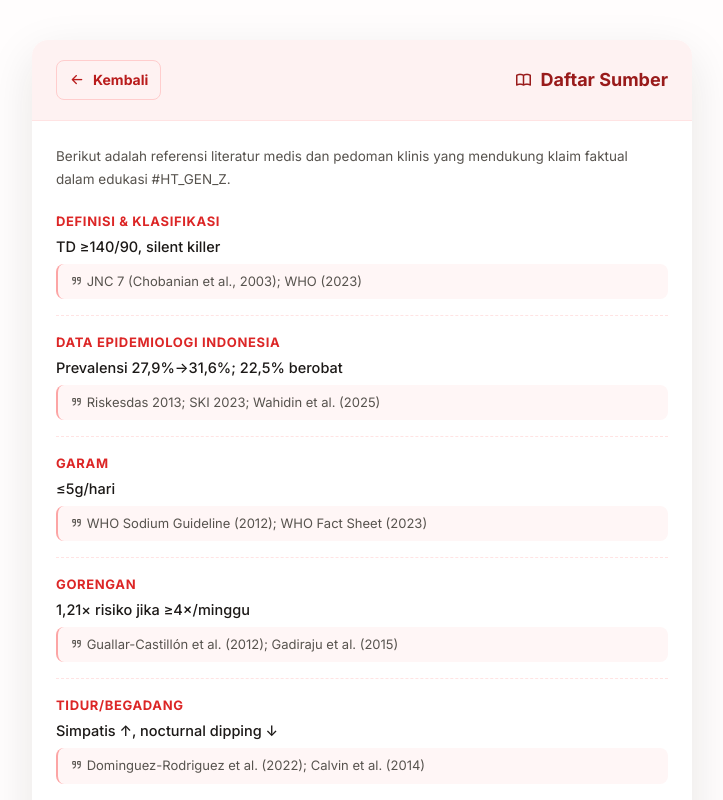
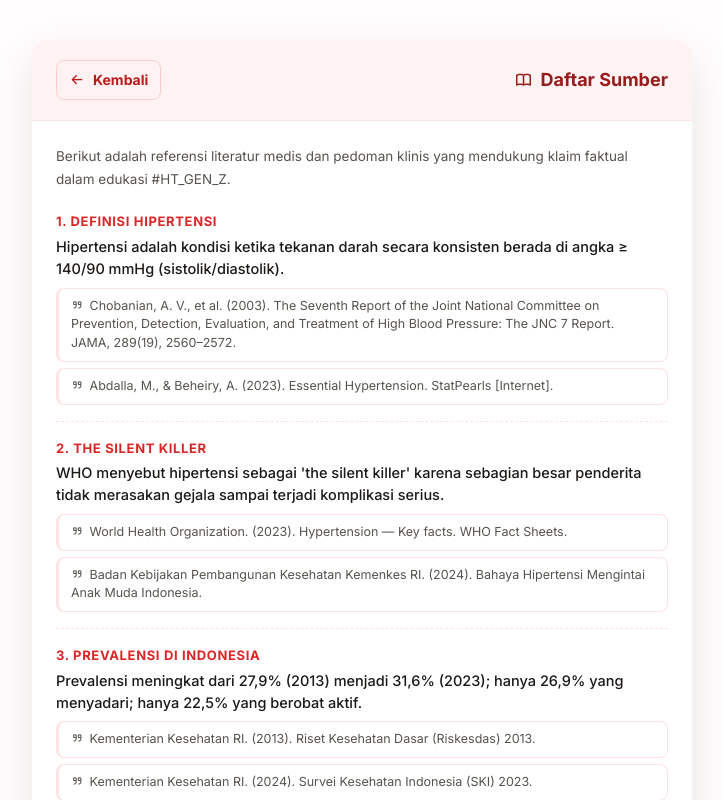
Before and after one commit to alchemist4real/hipertensimengintaigenz, a React (Vite) app: page / in a window 1280 px wide. Both pictures are taken after a click on the button "Referensi Literatur". Shown: the top 800 px of the page, without its empty margins (278-1001 px from the left). Built offline with nearby package versions, Linux system fonts and the light colour scheme; a web font is replaced by a local one.

Commit message:
feat: populate all detailed references into SourcesPage

```diff
--- a/src/App.jsx
+++ b/src/App.jsx
@@ -141,16 +141,127 @@ const EDU_MATERIALS = [
 ];
 
 const SOURCES = [
-  { cluster: "Definisi & Klasifikasi", claim: "TD ≥140/90, silent killer", ref: "JNC 7 (Chobanian et al., 2003); WHO (2023)" },
-  { cluster: "Data Epidemiologi Indonesia", claim: "Prevalensi 27,9%→31,6%; 22,5% berobat", ref: "Riskesdas 2013; SKI 2023; Wahidin et al. (2025)" },
-  { cluster: "Garam", claim: "≤5g/hari", ref: "WHO Sodium Guideline (2012); WHO Fact Sheet (2023)" },
-  { cluster: "Gorengan", claim: "1,21× risiko jika ≥4×/minggu", ref: "Guallar-Castillón et al. (2012); Gadiraju et al. (2015)" },
-  { cluster: "Tidur/Begadang", claim: "Simpatis ↑, nocturnal dipping ↓", ref: "Dominguez-Rodriguez et al. (2022); Calvin et al. (2014)" },
-  { cluster: "Stres/HPA", claim: "Risiko hipertensi 1,6–2,7×", ref: "Sparrenberger et al. (2009); Kulkarni et al. (2022)" },
-  { cluster: "Kafein/Kopi", claim: "Simpatis ↑, TD akut ↑", ref: "Corti et al. (2002); Palatini & Julius (2019)" },
-  { cluster: "Sedentari", claim: "Faktor risiko CVD & HTN", ref: "Liang et al. (2022); Biswas et al. (2015)" },
-  { cluster: "Aterosklerosis & Komplikasi", claim: "Target organ damage", ref: "Oparil et al. (2018); StatPearls (NIH)" },
-  { cluster: "Kepatuhan Obat", claim: "Kepatuhan ↑ → CV events ↓", ref: "Corrao et al. (2011); Peng et al. (2025)" }
+  {
+    cluster: "1. Definisi Hipertensi",
+    claim: "Hipertensi adalah kondisi ketika tekanan darah secara konsisten berada di angka ≥ 140/90 mmHg (sistolik/diastolik).",
+    refs: [
+      "Chobanian, A. V., et al. (2003). The Seventh Report of the Joint National Committee on Prevention, Detection, Evaluation, and Treatment of High Blood Pressure: The JNC 7 Report. JAMA, 289(19), 2560–2572.",
+      "Abdalla, M., & Beheiry, A. (2023). Essential Hypertension. StatPearls [Internet]."
+    ]
+  },
+  {
+    cluster: "2. The Silent Killer",
+    claim: "WHO menyebut hipertensi sebagai 'the silent killer' karena sebagian besar penderita tidak merasakan gejala sampai terjadi komplikasi serius.",
+    refs: [
+      "World Health Organization. (2023). Hypertension — Key facts. WHO Fact Sheets.",
+      "Badan Kebijakan Pembangunan Kesehatan Kemenkes RI. (2024). Bahaya Hipertensi Mengintai Anak Muda Indonesia."
+    ]
+  },
+  {
+    cluster: "3. Prevalensi di Indonesia",
+    claim: "Prevalensi meningkat dari 27,9% (2013) menjadi 31,6% (2023); hanya 26,9% yang menyadari; hanya 22,5% yang berobat aktif.",
+    refs: [
+      "Kementerian Kesehatan RI. (2013). Riset Kesehatan Dasar (Riskesdas) 2013.",
+      "Kementerian Kesehatan RI. (2024). Survei Kesehatan Indonesia (SKI) 2023.",
+      "Wahidin, M., et al. (2025). Overview of Hypertension Prevalence and Its Main Risk Factors in Indonesia. Amerta Nutrition, 9(3), 438–442."
+    ]
+  },
+  {
+    cluster: "4. Batas Konsumsi Garam",
+    claim: "WHO membatasi konsumsi natrium maksimal 5 gram (±1 sendok teh) per hari.",
+    refs: [
+      "World Health Organization. (2012). Guideline: Sodium Intake for Adults and Children.",
+      "Farquhar, W. B., et al. (2015). Dietary Sodium and Health: More Than Just Blood Pressure. Journal of the American College of Cardiology, 65(10), 1042–1050."
+    ]
+  },
+  {
+    cluster: "5. Gorengan & Lemak Trans",
+    claim: "Konsumsi gorengan ≥ 4 kali seminggu meningkatkan risiko hipertensi sebesar 1,21 kali lipat; asam lemak trans merusak elastisitas pembuluh darah.",
+    refs: [
+      "Guallar-Castillón, P., et al. (2012). Reported fried food consumption and the incidence of hypertension in a Mediterranean cohort. British Journal of Nutrition, 112(6), 984–991.",
+      "Gadiraju, T. V., et al. (2015). Fried Food Consumption and Cardiovascular Health: A Review of Current Evidence. Nutrients, 7(10), 8424–8430."
+    ]
+  },
+  {
+    cluster: "6. Begadang & Kualitas Tidur",
+    claim: "Kurang tidur mengaktifkan sistem saraf simpatis secara berlebihan dan mengganggu mekanisme dipping (penurunan TD alami di malam hari).",
+    refs: [
+      "Lusardi, P., et al. (1999). Effects of insufficient sleep on blood pressure in hypertensive patients. American Journal of Hypertension, 12(1), 63–68.",
+      "Dominguez-Rodriguez, A., & de la Torre-Hernandez, J. M. (2022). The Association Between Sleep Deprivation and Arterial Pressure Variations. Sleep Medicine, 90, 63–73."
+    ]
+  },
+  {
+    cluster: "7. Stres Kronis & Aktivasi HPA",
+    claim: "Stres kronis (seperti tuntutan akademik atau FOMO) mengaktifkan sumbu HPA berlebihan dan meningkatkan risiko hipertensi.",
+    refs: [
+      "Sparrenberger, F., et al. (2009). Does Psychosocial Stress Cause Hypertension? A Systematic Review. Journal of Human Hypertension, 23(1), 12–19.",
+      "Joe, M., et al. (2023). Relationship Between Psychological Distress, Health Behaviours and Future Reports of Hypertension. BMJ Open, 13(7), e068234."
+    ]
+  },
+  {
+    cluster: "8. Kafein / Kopi",
+    claim: "Kafein merangsang sistem saraf simpatis dan meningkatkan tekanan darah secara akut.",
+    refs: [
+      "Corti, R., et al. (2002). Coffee Acutely Increases Sympathetic Nerve Activity and Blood Pressure. Circulation, 106(23), 2935–2940.",
+      "Palatini, P., & Julius, S. (2019). Caffeine and Blood Pressure: A Critical Review Perspective. Nutrition Research Reviews, 32(2), 236–248."
+    ]
+  },
+  {
+    cluster: "9. Gaya Hidup Sedentari",
+    claim: "Aktivitas fisik rendah (sedentari) memperlambat sirkulasi dan menjadi faktor risiko independen hipertensi.",
+    refs: [
+      "Liang, Z., et al. (2022). Association Between Sedentary Behavior, Physical Activity, and Cardiovascular Disease-Related Outcomes. Frontiers in Public Health, 10, 1018460.",
+      "Biswas, A., et al. (2015). Sedentary Time and Its Association with Risk for Disease Incidence. Annals of Internal Medicine, 162(2), 123–132."
+    ]
+  },
+  {
+    cluster: "10. Aterosklerosis & Komplikasi",
+    claim: "Tekanan darah tinggi terus-menerus memicu penumpukan plak (aterosklerosis) dan merusak organ vital (target organ damage).",
+    refs: [
+      "Oparil, S., et al. (2018). Hypertension. Nature Reviews Disease Primers, 4, 18014.",
+      "Touyz, R. M., & Schiffrin, E. L. (2017). The Role of Endothelin in Hypertension. Current Hypertension Reports, 19(1), 4."
+    ]
+  },
+  {
+    cluster: "11. Komplikasi: Jantung & Otak",
+    claim: "Hipertensi yang tidak terkontrol menyebabkan serangan jantung, gagal jantung (LVH), stroke, dan demensia vaskular.",
+    refs: [
+      "Shams, P., Tackling, G., & Borhade, M. B. (2024). Hypertensive Heart Disease. StatPearls.",
+      "Gorelick, P. B., et al. (2011). Vascular Contributions to Cognitive Impairment and Dementia. Stroke, 42(9), 2672–2713."
+    ]
+  },
+  {
+    cluster: "12. Komplikasi: Ginjal & Mata",
+    claim: "Berdampak merusak pada sirkulasi mikro, menyebabkan gagal ginjal kronis (nefropati) dan kebutaan (retinopati hipertensif).",
+    refs: [
+      "Weiner, D. E., & Tighiouart, H. (2020). Hypertension and Kidney Disease: The Double-Edged Sword. Clinical Journal of the American Society of Nephrology.",
+      "Modi, P., & Arsiwalla, T. (2022). Hypertensive Retinopathy. StatPearls."
+    ]
+  },
+  {
+    cluster: "13. Kepatuhan Obat (Adherence)",
+    claim: "Kepatuhan minum obat sangat menentukan keberhasilan pengobatan dan menurunkan risiko morbiditas kardiovaskular secara drastis.",
+    refs: [
+      "Peng, X., et al. (2025). The Link Between Adherence to Antihypertensive Medications and Mortality Rates. BMC Cardiovascular Disorders, 25, 145.",
+      "Corrao, G., et al. (2011). Better Compliance to Antihypertensive Medications Reduces Cardiovascular Risk. Journal of Hypertension."
+    ]
+  },
+  {
+    cluster: "14. Hipertensi pada Anak Muda / Gen Z",
+    claim: "Bukan hanya penyakit orang tua; SKI 2023 mencatat prevalensi hipertensi mencapai 10,7% pada rentang usia 18–24 tahun di Indonesia.",
+    refs: [
+      "Badan Kebijakan Pembangunan Kesehatan Kemenkes RI. (2024, Desember 2). Bahaya Hipertensi Mengintai Anak Muda Indonesia.",
+      "Kementerian Kesehatan Republik Indonesia. (2024). Survei Kesehatan Indonesia (SKI) 2023."
+    ]
+  },
+  {
+    cluster: "15. Olahraga Aerobik",
+    claim: "Olahraga aerobik secara teratur dan moderat efektif membantu mengontrol serta menurunkan tekanan darah.",
+    refs: [
+      "Ramirez-Jimenez, M., et al. (2023). Effect of Leisure-Time Physical Activity on Blood Pressure in People with Hypertension. Scientific Reports, 13, 10639.",
+      "Pescatello, L. S., et al. (2019). Physical Activity to Prevent and Treat Hypertension: A Systematic Review. Medicine & Science in Sports & Exercise."
+    ]
+  }
 ];
 
 function MainApp() {
@@ -1309,9 +1420,14 @@ function SourcesPage() {
           {SOURCES.map((src, i) => (
             <div key={i} className="source-item" style={{ marginBottom: '16px', paddingBottom: '16px', borderBottom: '1px dashed var(--border)' }}>
               <div className="source-cluster" style={{ fontSize: '13px', fontWeight: '700', color: 'var(--red-600)', textTransform: 'uppercase', letterSpacing: '0.05em', marginBottom: '4px' }}>{src.cluster}</div>
-              <div className="source-claim" style={{ fontSize: '14.5px', fontWeight: '500', color: 'var(--text-primary)', lineHeight: 1.5, marginBottom: '6px' }}>{src.claim}</div>
-              <div className="source-ref" style={{ fontSize: '13px', color: 'var(--text-secondary)', lineHeight: 1.5, background: 'var(--bg2)', padding: '8px 12px', borderRadius: 'var(--radius-sm)', borderLeft: '2px solid var(--red-300)' }}>
-                <i className="ti ti-quote"></i> {src.ref}
+              <div className="source-claim" style={{ fontSize: '14.5px', fontWeight: '500', color: 'var(--text-primary)', lineHeight: 1.5, marginBottom: '8px' }}>{src.claim}</div>
+              <div className="source-refs" style={{ display: 'flex', flexDirection: 'column', gap: '6px' }}>
+                {src.refs.map((r, ri) => (
+                  <div key={ri} className="source-ref" style={{ fontSize: '12.5px', color: 'var(--text-secondary)', lineHeight: 1.5, background: 'var(--surface)', padding: '8px 12px', borderRadius: 'var(--radius-sm)', borderLeft: '3px solid var(--red-300)', border: '1px solid var(--border)', borderLeftWidth: '3px' }}>
+                    <i className="ti ti-quote" style={{ marginRight: '6px', color: 'var(--slate-400)' }}></i>
+                    {r}
+                  </div>
+                ))}
               </div>
             </div>
           ))}
```
